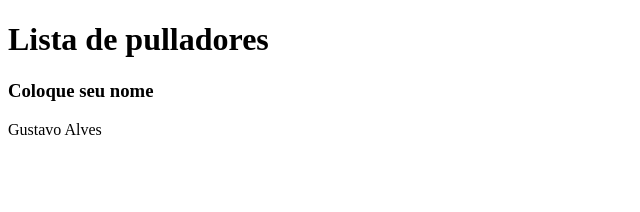
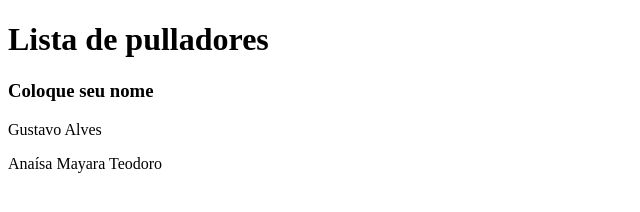
Before and after one commit to Gustavo-Alves-Silva/ForksDev2Blu, a plain HTML site: page index.html in a window 1280 px wide. Shown: the whole page, without its empty margins (0-640 px from the left). Drawn offline with Linux system fonts and the light colour scheme.

Commit message:
Adicionando repositório aqui

```diff
--- a/index.html
+++ b/index.html
@@ -10,7 +10,10 @@
     <h1>Lista de pulladores</h1>
 
     <h3>Coloque seu nome</h3>
+
     <p>Gustavo Alves </p>
+
+    <p>Anaísa Mayara Teodoro </p>
 
 </body>
 </html>
```
